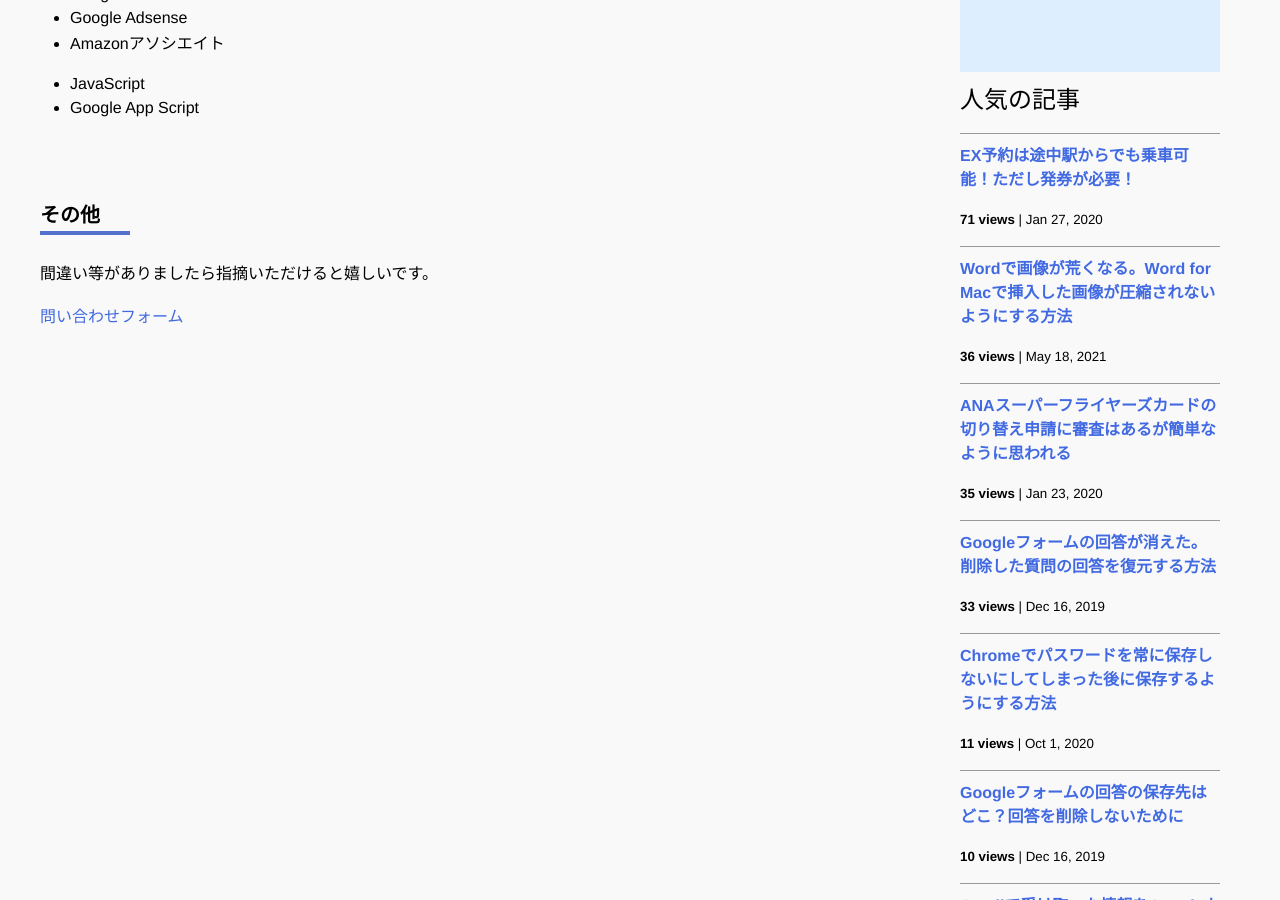
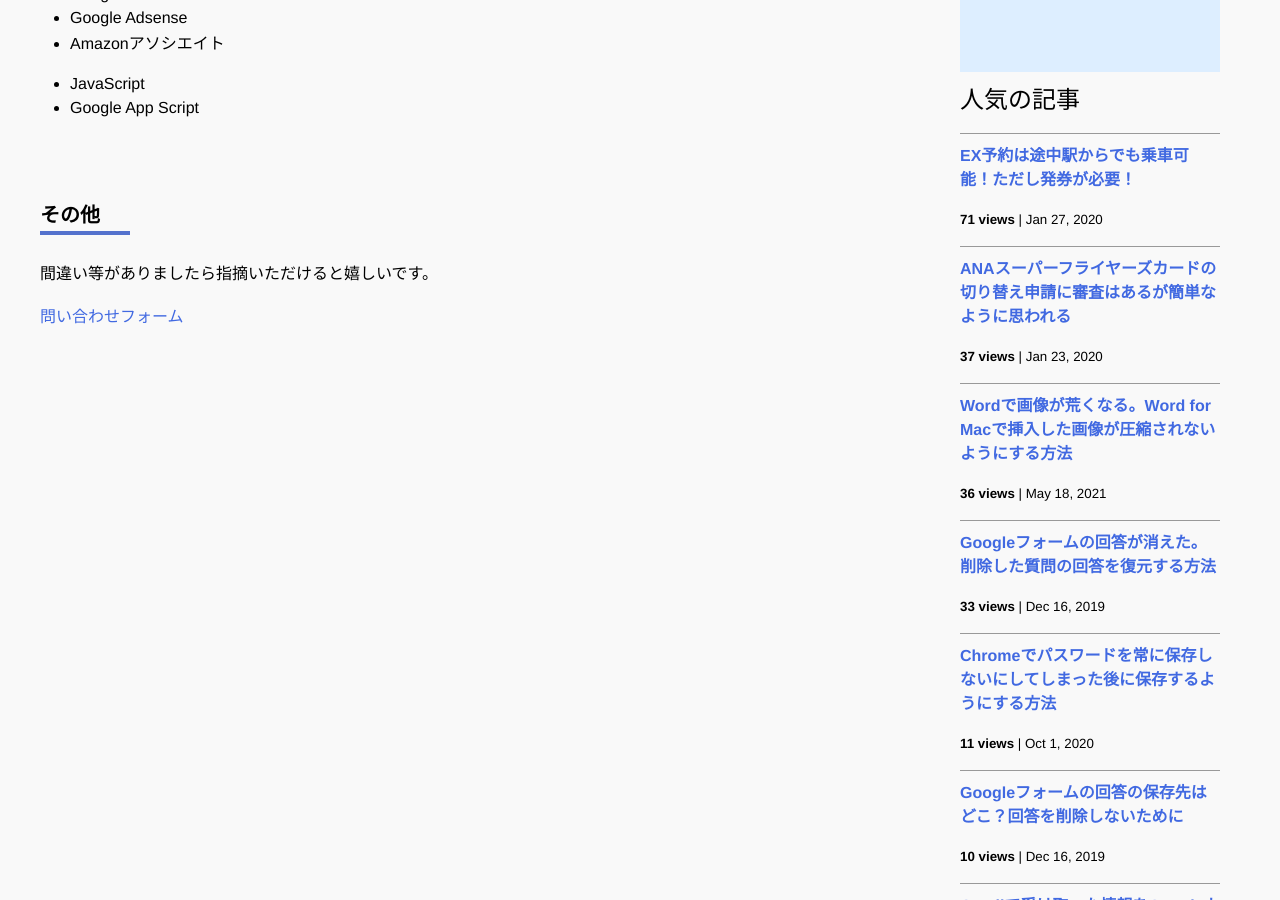
Before and after one commit to iwanaminami/shoyaiwaname, a Jekyll site: the page built from about.markdown, in a window 1280 px wide and 900 px high, scrolled down 741 px. Built offline with Jekyll 4.4.1, drawn with Linux system fonts in a browser that asks for light colours; nearby versions of some CDN libraries; comment, search, counter and statistics services are not loaded.

Commit message:
chore(ga): update _data/popularposts.yml 20260308-1452

```diff
--- a/_data/popularposts.yml
+++ b/_data/popularposts.yml
@@ -1,10 +1,10 @@
 side:
   - view: 71
     url: "/2020/01/27/ex-rideontheway.html"
+  - view: 37
+    url: "/2020/01/23/sfc-judge.html"
   - view: 36
     url: "/2021/05/18/image-compression-word.html"
-  - view: 35
-    url: "/2020/01/23/sfc-judge.html"
   - view: 33
     url: "/2019/12/16/restore-googleform.html"
   - view: 18
```
